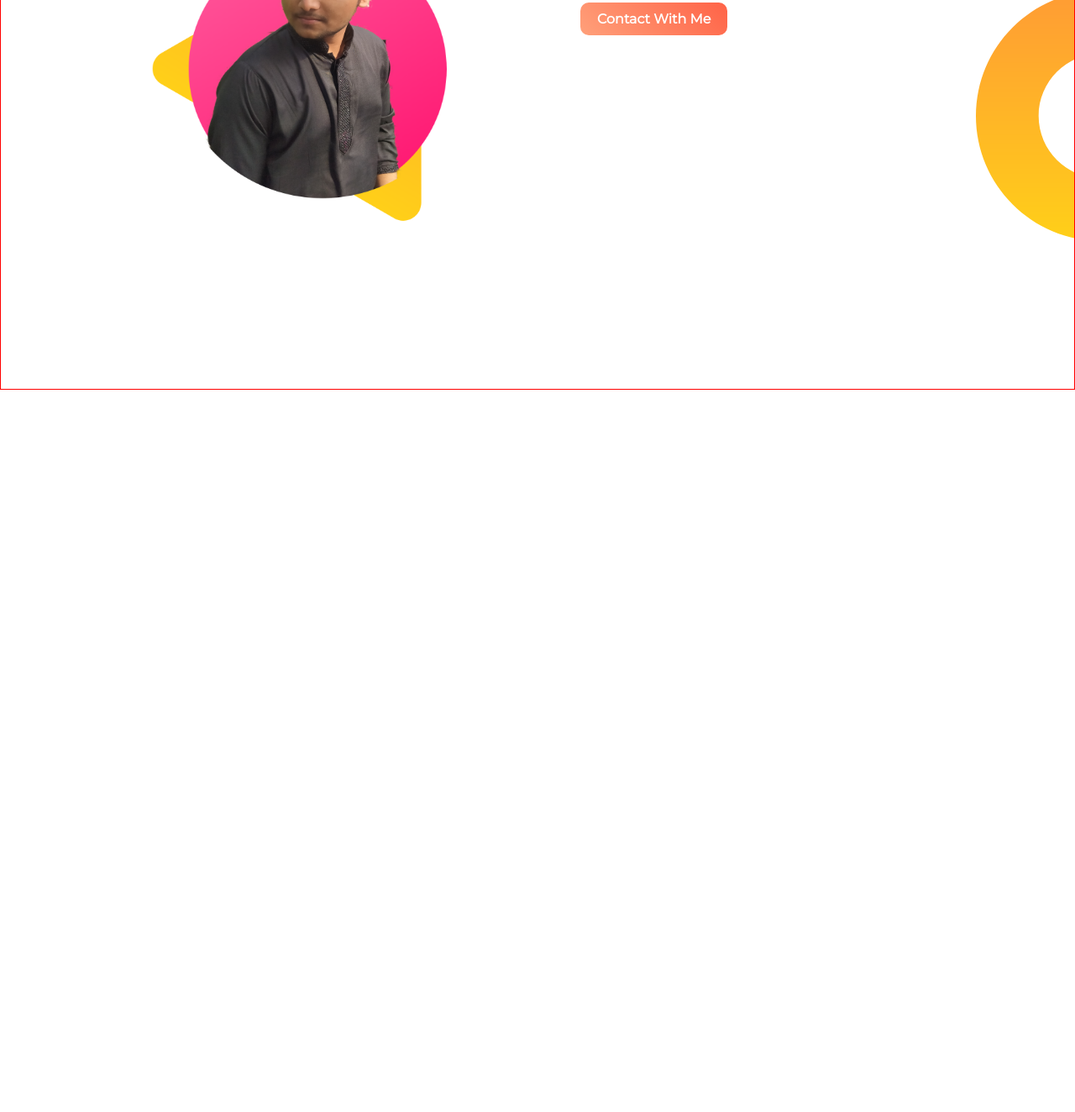
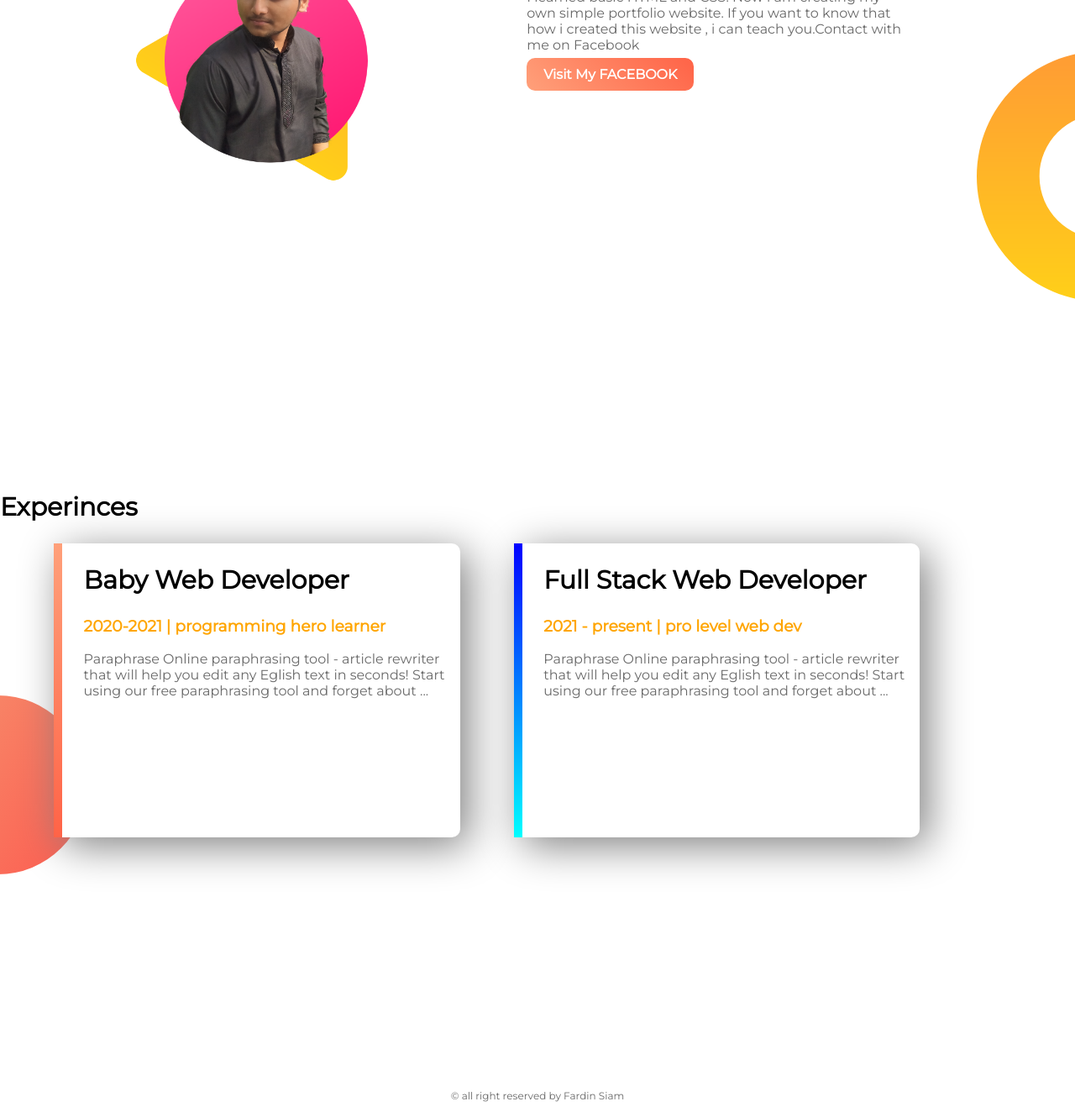
Before and after one commit to FardinSiam/My-Portfolio1, a plain HTML site: page index.html in a window 1280 px wide. Shown: the part 840-2164 px from the top of the page at 84% size. Before the commit the page ends 1304 px from the top, so only its background shows below. Drawn offline with Linux system fonts and the light colour scheme.

Commit message:
my first website hosting

```diff
--- a/index.html
+++ b/index.html
@@ -29,8 +29,24 @@
             <h2>Big Dream</h2>
             <h4>Want to be a great Web Developer</h4>
             <p>I learned basic HTML and CSS. Now i am creating my own simple portfolio website. If you want to know that how i created this website , i can teach you.Contact with me on Facebook</p>
-            <a class="link-button" target="_blank" href="">Contact With Me</a>
+            <a class="link-button" target="_blank" href="https://www.facebook.com/profile.php?id=100007193836237">Visit My FACEBOOK</a>
         </div>
     </section>
+    <section class="experience">
+        <h2>Experinces</h2>
+        <div id="baby" class="half-width single-experience">
+            <h2>Baby Web Developer</h2>
+            <h3 class="highlight">2020-2021 | programming hero learner</h3>
+            <p>Paraphrase Online paraphrasing tool - article rewriter that will help you edit any Eglish text in seconds! Start using our free paraphrasing tool and forget about ...</p>
+        </div>
+        <div id="full" class="half-width single-experience">
+            <h2>Full Stack Web Developer</h2>
+            <h3 class="highlight">2021 - present | pro level web dev</h3>
+            <p>Paraphrase Online paraphrasing tool - article rewriter that will help you edit any Eglish text in seconds! Start using our free paraphrasing tool and forget about ...</p>
+        </div>
+    </section>
+    <footer>
+        <p>© all right reserved by Fardin Siam</p>
+    </footer>
 </body>
 </html>
--- a/style.css
+++ b/style.css
@@ -5,15 +5,15 @@ body{
 }
 section{
     height: 500px;
-    padding-bottom: 150px;
-    border: 1px solid red;
+    padding-bottom: 200px;
+
 }
 .top-banner{
     background-image: url("Images/top-banner.png");
     background-repeat: no-repeat;
 }
 .half-width{
-    width: 40%;
+    width: 35%;
     float: left;
     margin-left: 5%;
     padding-left: 2%;
@@ -33,7 +33,7 @@ p{
     color: orange;
 }
 .half-width img{
-    width: 100%;
+    width: 90%;
 }
 .link-button{
     text-decoration: none;
@@ -52,3 +52,28 @@ p{
     background-repeat:no-repeat;
     background-position: right;
 }
+.single-experience{
+    background-color: white;
+    box-shadow: 10px 10px 50px gray;
+    height: 70%;
+    border-radius: 10px;
+}
+.experience{
+    background-image: url("Images/exp-bg.png");
+    background-repeat: no-repeat;
+    background-position: left;
+}
+#baby{
+    border-left:10px solid;
+    border-image: linear-gradient( lightsalmon, tomato);
+    border-image-slice: 1;
+}
+#full{
+    border-left: 10px solid;
+    border-image: linear-gradient(blue,cyan);
+    border-image-slice:1;
+}
+footer p{
+    text-align: center;
+    font-size: 12px;
+}
```
Also changed, not shown: 1 other file.
